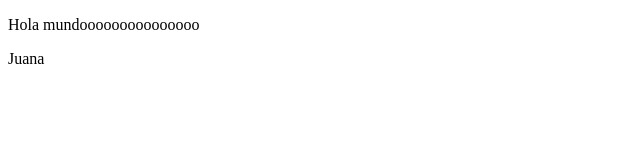
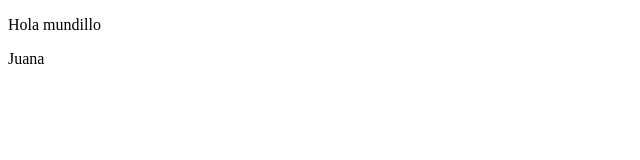
Before and after one commit to JoaquinKnez/PracticaTwitter, a plain HTML site: page index.html in a window 1280 px wide. Shown: the whole page, without its empty margins (0-640 px from the left). Drawn offline with Linux system fonts and the light colour scheme.

Commit message:
Cambio de mundo

```diff
--- a/index.html
+++ b/index.html
@@ -7,7 +7,7 @@
     <title>Twitter</title>
 </head>
 <body>
-    <p>Hola mundooooooooooooooo</p>
+    <p>Hola mundillo</p>
     <p>Juana</p>
 </body>
 </html>
```
